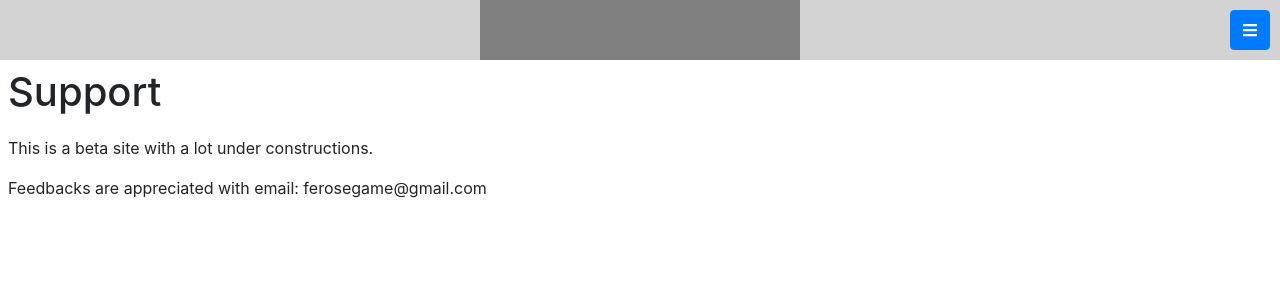
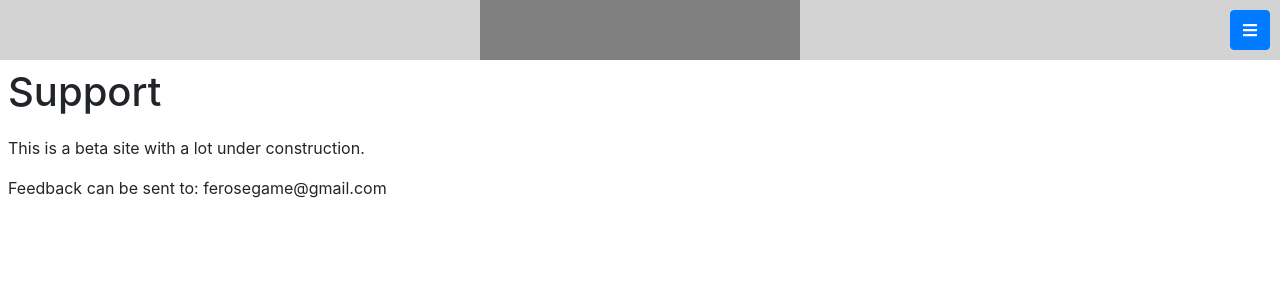
Before and after one commit to ferose/p2pgames, a React (Create React App) app: page /p2pgames/support in a window 1280 px wide. Shown: the top 300 px of the page. Built offline with nearby package versions, Linux system fonts and the light colour scheme.

Commit message:
Copy updates

```diff
--- a/src/pages/support/Support.tsx
+++ b/src/pages/support/Support.tsx
@@ -9,8 +9,8 @@ export class Support extends React.Component<ISupportProps, ISupportState> {
         return (
             <div className="Support">
                 <h1>Support</h1>
-                <p>This is a beta site with a lot under constructions.</p>
-                <p>Feedbacks are appreciated with email: ferosegame@gmail.com</p>
+                <p>This is a beta site with a lot under construction.</p>
+                <p>Feedback can be sent to: ferosegame@gmail.com</p>
             </div>
         )
     }
```
